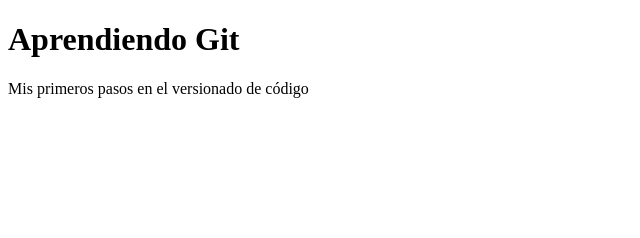
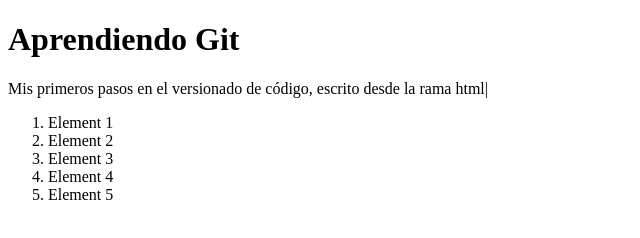
Before and after one commit to wanpael16/youtube-git, a plain HTML site: page index.html in a window 1280 px wide. Shown: the whole page, without its empty margins (0-640 px from the left). Drawn offline with Linux system fonts and the light colour scheme.

Commit message:
Agregando index.js al index.html

```diff
--- a/index.html
+++ b/index.html
@@ -9,7 +9,15 @@
 <body>
     <h1>Aprendiendo Git</h1>
     <p>
-        Mis primeros pasos en el versionado de código
+        Mis primeros pasos en el versionado de código, escrito desde la rama html|
     </p>
+    <ol>
+        <li>Element 1</li>
+        <li>Element 2</li>
+        <li>Element 3</li>
+        <li>Element 4</li>
+        <li>Element 5</li>
+    </ol>
+    <script src="index.js"></script>
 </body>
 </html>
```
